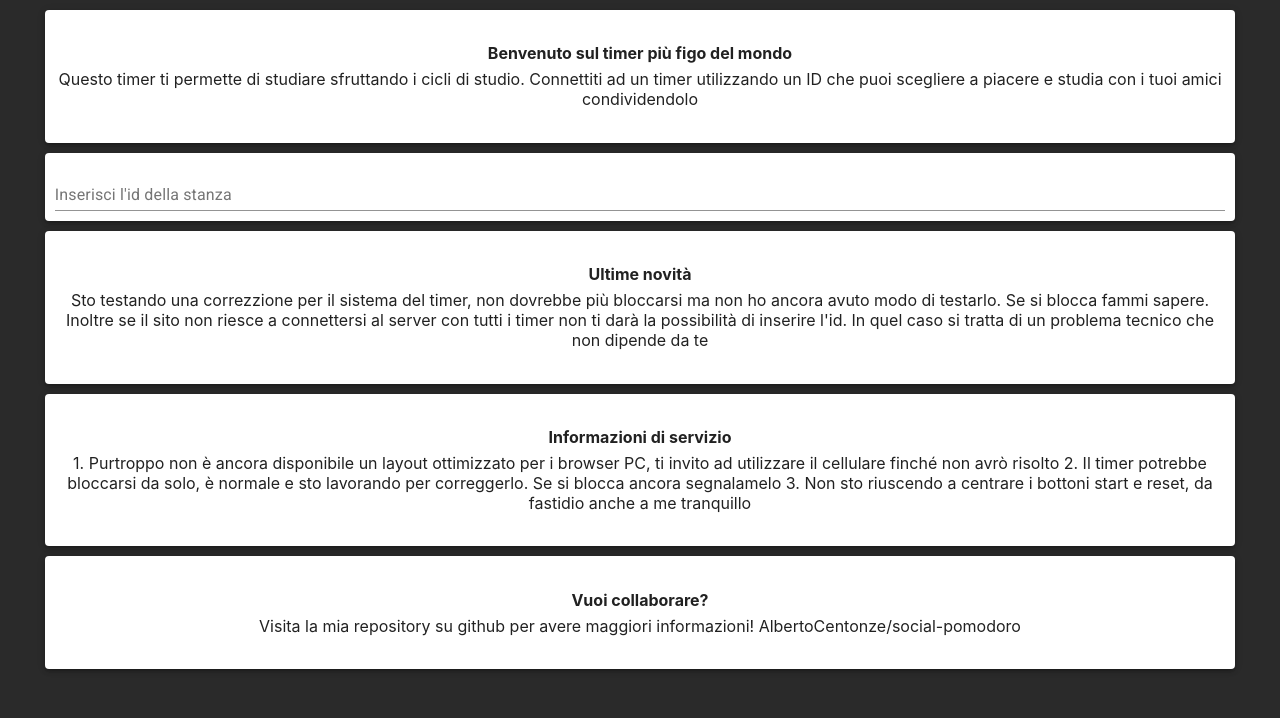
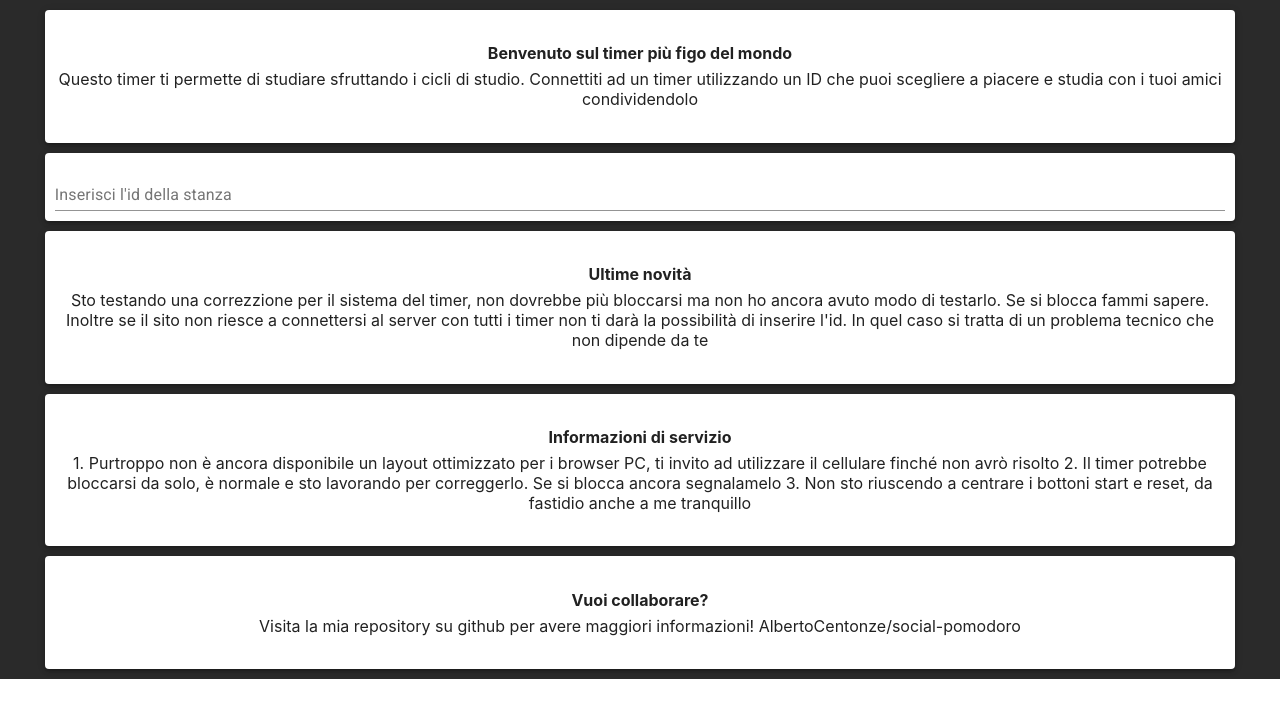
Before and after one commit to AlbertoCentonze/social-pomodoro, a React (Create React App) app: page / in a window 1280 px wide. Shown: the top 718 px of the page. Built offline with nearby package versions, Linux system fonts and the light colour scheme; no server answers; the HTML template or start-up script is replaced by a standard one.

Commit message:
Fixed vertical scrolling on smaller screen. Started working on tests to be sure that the timer works

```diff
--- a/src/App.css
+++ b/src/App.css
@@ -1,15 +1,15 @@
 .container {
   background-image: url(./images/testWallpaper.jpg);
-  position: fixed;
   width: 100%;
   height: 100%;
   left: 0;
   top: 0;
   z-index: 10;
+  padding-top: 5px;
+  padding-bottom: 5px;
 }
 
 .timerContainer {
-  display: flex;
   justify-content: center;
   min-width: 550px;
   max-width: 90%;
--- a/src/components/FlexiblePaperCard.css
+++ b/src/components/FlexiblePaperCard.css
@@ -3,7 +3,8 @@
   flex-direction: column;
   padding: 10px;
   width: 95%;
-  margin-top: 10px;
+  margin-top: 5px;
+  margin-bottom: 5px;
 }
 
 .title {
```
Also changed, not shown: 1 other file (tests, documents, lock files or other folders).
